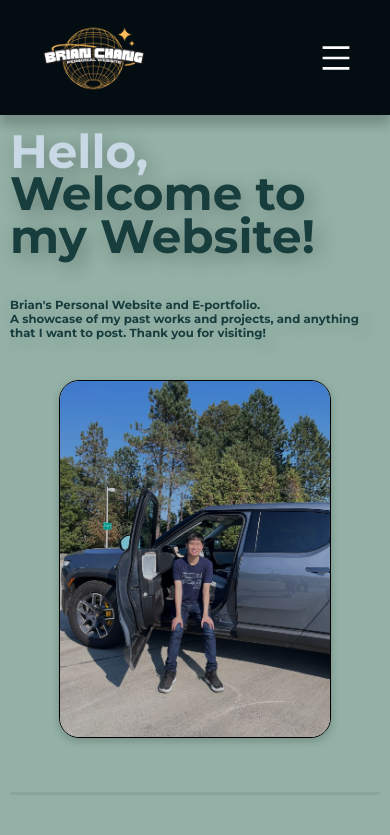
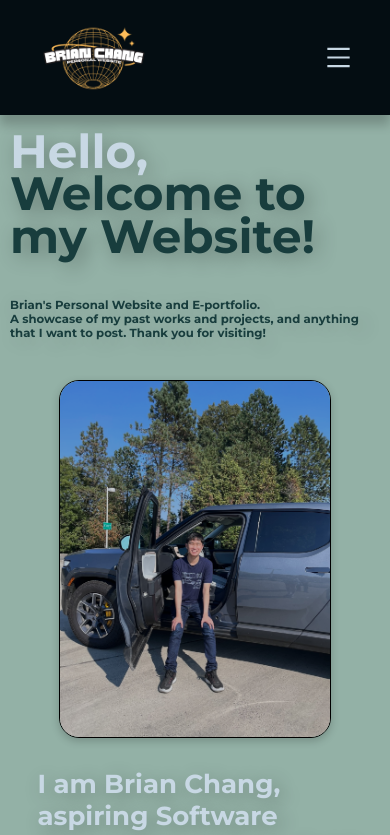
Before and after one commit to brianchang12/website, a Next.js app: page / in a window 390 px wide. Shown: the top 835 px of the page. Built offline with nearby package versions, Linux system fonts and the light colour scheme; a web font is replaced by a local one.

Commit message:
build done

```diff
--- a/src/app/components/IntroductionCard.tsx
+++ b/src/app/components/IntroductionCard.tsx
@@ -11,18 +11,18 @@ import { useViewport } from "../utils/Utils";
 
 export default function IntroductionCard() {
   const view = useViewport();
-  const divider =
-    view.width <= 950 ? (
-      <Divider
-        type="horizontal"
-        style={{ borderWidth: "3px", width: "100px", color: "black" }}
-      />
-    ) : (
-      <Divider
-        type="vertical"
-        style={{ borderWidth: "3px", height: "500px", color: "black" }}
-      />
-    );
+//   const divider =
+//     view.width <= 950 ? (
+//       <Divider
+//         type="horizontal"
+//         style={{ borderWidth: "3px", width: "100px", color: "black" }}
+//       />
+//     ) : (
+//       <Divider
+//         type="vertical"
+//         style={{ borderWidth: "3px", height: "500px", color: "black" }}
+//       />
+//     );
   return (
     <motion.div
       viewport={{ once: true }}
@@ -33,7 +33,6 @@ export default function IntroductionCard() {
       <a id="about-me" style={{ width: "auto", height: "auto" }}>
         <div className="intro-container">
           <Image className="hero" src={hero} alt="brian's profile picture" />
-          {divider}
           <div className="about-me-container">
             <h4 className="intro-title">
               I am Brian Chang, aspiring Software Developer and student at the
--- a/src/app/layout.css
+++ b/src/app/layout.css
@@ -71,17 +71,43 @@ ul {
   list-style-type: none;
 }
 
-.hamburger {
-  font-size: 25px;
-  color: var(--off-white);
+
+.anticon.anticon-menu {
+    font-size: 25px;
+    color: var(--off-white);
 }
+.anticon.anticon-menu:hover {
+    filter: brightness(1.5);
+    transition: 0.6s linear;
+  }
 
-.hamburger:hover {
-  filter: brightness(1.5);
-  transition: 0.6s linear;
-}
 
 body {
   margin: 0px;
   background-color: var(--light-green);
 }
+
+.main-header-option {
+    text-decoration: none;
+}
+
+@media screen and (max-width: 630px) {
+    .main-header-option {
+        display: none;
+    }
+}
+
+@media screen and (min-width: 630px) {
+    .anticon.anticon-menu {
+        display: none;
+    }
+}
+
+@media screen and (max-width: 930px) {
+    .linkedin-wrapper {
+        display: none;
+    }
+}
+
+/* const removeLinkedinSize = 930;
+const burgerSize = 630; */
--- a/src/app/layout.tsx
+++ b/src/app/layout.tsx
@@ -3,7 +3,6 @@
 /* eslint-disable @next/next/no-page-custom-font */
 import React, { useState } from "react";
 import AntdRegistry from "./AntdRegistry";
-import { useViewport } from "./utils/Utils";
 import {
   CloseCircleOutlined,
   LinkedinOutlined,
@@ -22,11 +21,7 @@ export default function RootLayout({
 }: {
   children: React.ReactNode;
 }) {
-  const removeLinkedinSize = 930;
-  const burgerSize = 630;
   const [open, setOpen] = useState(false);
-  const view = useViewport();
-
   const showDrawer = () => {
     setOpen(true);
   };
@@ -159,7 +154,6 @@ export default function RootLayout({
                 alt="logo"
                 style={{ width: "110px", height: "110px" }}
               />
-              {view.width >= burgerSize ? (
                 <div
                   style={{
                     display: "flex",
@@ -168,7 +162,7 @@ export default function RootLayout({
                     gap: "20px",
                   }}
                 >
-                  <a href="#about-me" style={{ textDecoration: "none" }}>
+                  <a href="#about-me" className="main-header-option">
                     <HeaderOption
                       text="About Me"
                       fontSize="14px"
@@ -176,7 +170,7 @@ export default function RootLayout({
                       height="auto"
                     />
                   </a>
-                  <a href="#work-experience" style={{ textDecoration: "none" }}>
+                  <a href="#work-experience" className="main-header-option" >
                     <HeaderOption
                       text="Work Experience"
                       fontSize="14px"
@@ -184,7 +178,7 @@ export default function RootLayout({
                       height="auto"
                     />
                   </a>
-                  <a href="#projects" style={{ textDecoration: "none" }}>
+                  <a href="#projects" className="main-header-option">
                     <HeaderOption
                       text="Projects"
                       fontSize="14px"
@@ -192,8 +186,8 @@ export default function RootLayout({
                       height="auto"
                     />
                   </a>
-                  {view.width >= removeLinkedinSize ? (
                     <a
+                     className="linkedin-wrapper"
                       href="https://www.linkedin.com/in/bcoding12/"
                       style={{ textDecoration: "none" }}
                     >
@@ -214,14 +208,11 @@ export default function RootLayout({
                         borderRadius="20px"
                       />
                     </a>
-                  ) : undefined}
                 </div>
-              ) : (
                 <MenuOutlined
-                  style={{ color: "white", fontSize: "30px" }}
+                //   style={{fontSize: "30px", color: "white"}}
                   onClick={showDrawer}
                 />
-              )}
             </div>
             {children}
           </>
--- a/src/app/utils/Utils.tsx
+++ b/src/app/utils/Utils.tsx
@@ -1,9 +1,9 @@
 import React from "react";
 
 export const useViewport = () => {
-  const [width, setWidth] = React.useState(window.innerWidth);
+  const [width, setWidth] = React.useState(1000);
   // Add a second state variable "height" and default it to the current window height
-  const [height, setHeight] = React.useState(window.innerHeight);
+  const [height, setHeight] = React.useState(1000);
 
   React.useEffect(() => {
     if (typeof window !== undefined) {
```
